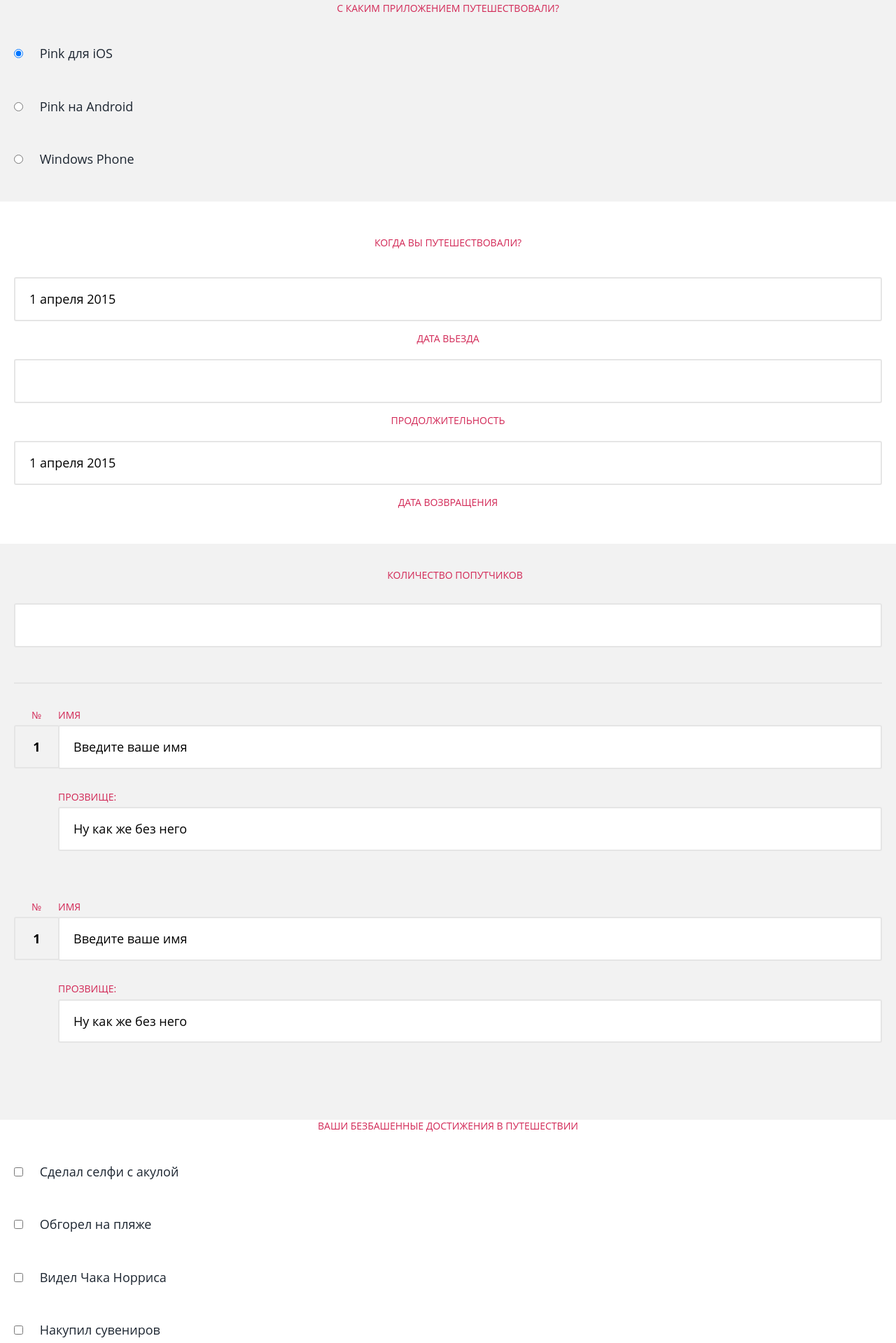
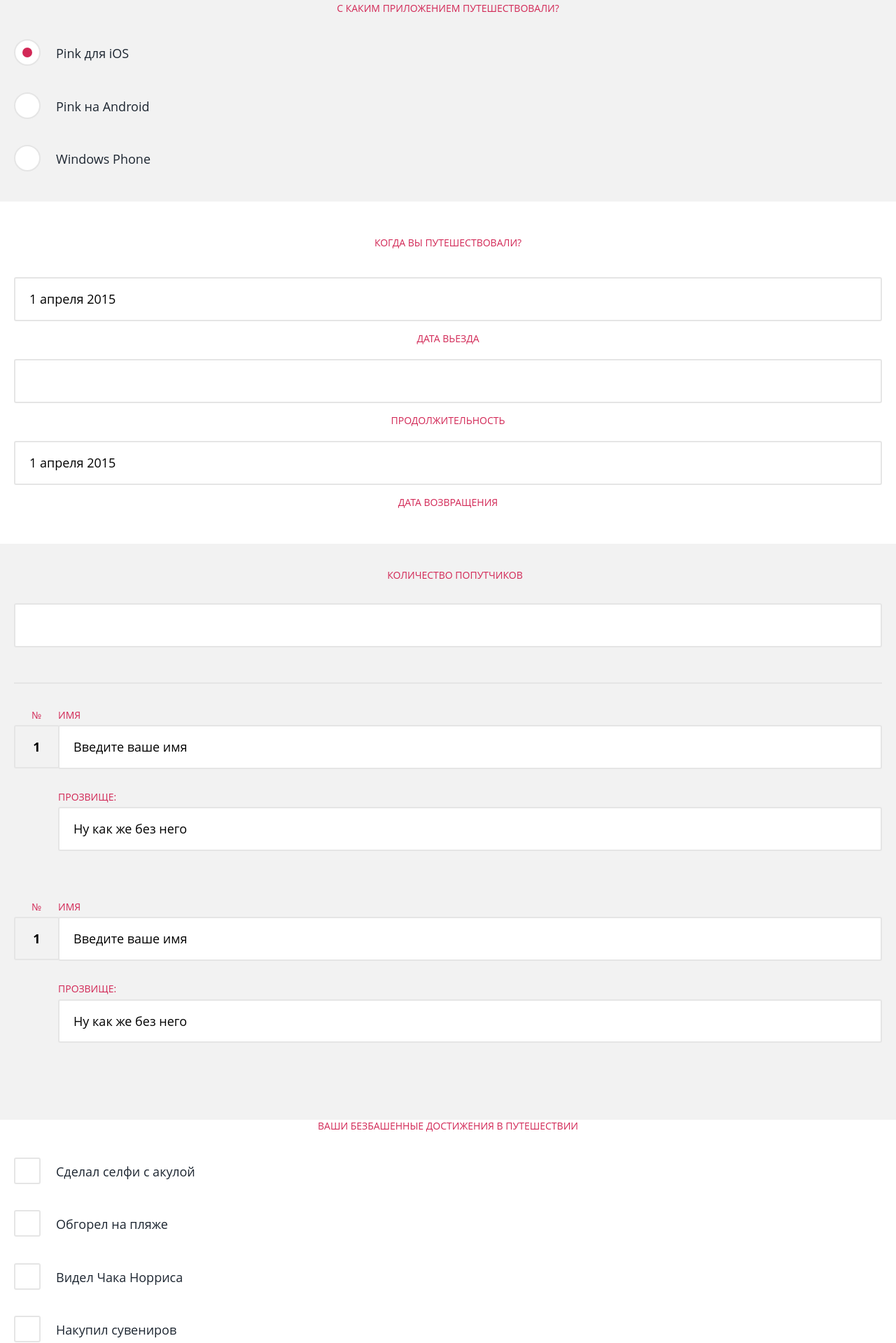
Before and after one commit to 200NyuRa/64010-pink, a website: page form.html in a window 1280 px wide. Shown: the part 697-2616 px from the top of the page at 70% size. Drawn offline with nearby package versions, Linux system fonts and the light colour scheme; files that its build step writes are made by us from their sources.

Commit message:
форма последнее обновление от 05.10.2015

```diff
--- a/form.html
+++ b/form.html
@@ -77,15 +77,15 @@
 									<div class="group-app__title form__title">С каким приложением путешествовали?</div>
 									<div class="group-app__row">
 										<input type="radio" name="приложение" value="ForiOS" id="ForiOS" checked>
-										<label class="form__label form__label--check" for="ForiOS">Pink для iOS</label>
+										<label class="form__label form__label--radio" for="ForiOS">Pink для iOS</label>
 									</div>
 									<div class="group-app__row">
 										<input type="radio" name="приложение" value="ForAndroid" id="ForAndroid">
-										<label class="form__label form__label--check" for="ForAndroid">Pink на Android</label>
+										<label class="form__label form__label--radio" for="ForAndroid">Pink на Android</label>
 									</div>
 									<div class="group-app__row">
 										<input type="radio" name="приложение" value="ForWindows" id="ForWindows">
-										<label class="form__label form__label--check" for="ForWindows">Windows Phone</label>
+										<label class="form__label form__label--radio" for="ForWindows">Windows Phone</label>
 									</div>
 								</div>
 							</fieldset>
@@ -163,24 +163,24 @@
 
 							<fieldset class="form__group form__group--light">
 								<div class="form__title">Ваши безбашенные достижения в путешествии</div>
-								<div class="form__field-wrap form__field-wrap--check">
+								<div class="form__field-wrap form__field-wrap--radio">
 									<input type="checkbox" name="achievement1" id="achievement1">
 									<label class="form__label form__label--check" for="achievement1">Сделал селфи с акулой</label>
 								</div>
-								<div class="form__field-wrap form__field-wrap--check">
+								<div class="form__field-wrap form__field-wrap--radio">
 									<input type="checkbox" name="achievement2" id="achievement2">
 									<label class="form__label form__label--check" for="achievement2">Обгорел на пляже</label>
 								</div>
-								<div class="form__field-wrap form__field-wrap--check">
+								<div class="form__field-wrap form__field-wrap--radio">
 
 									<input type="checkbox" name="achievement3" id="achievement3">
 									<label class="form__label form__label--check" for="achievement3">Видел Чака Норриса</label>
 								</div>
-								<div class="form__field-wrap form__field-wrap--check">
+								<div class="form__field-wrap form__field-wrap--radio">
 									<input type="checkbox" name="achievement4" id="achievement4">
 									<label class="form__label form__label--check" for="achievement4">Накупил сувениров</label>
 								</div>
-								<div class="form__field-wrap form__field-wrap--check">
+								<div class="form__field-wrap form__field-wrap--radio">
 									<input type="checkbox" name="achievement5" id="achievement5">
 									<label class="form__label form__label--check" for="achievement5">Удержал башню</label>
 								</div>
--- a/sass/_form.scss
+++ b/sass/_form.scss
@@ -11,6 +11,7 @@
 
 .form {
 	&__label {
+		/*подписи полей*/
 	font-size: $font-size-base;
 	font-family: $font-family-text;
 	line-height: 2.1;
@@ -22,6 +23,7 @@
 }
 
 	&__label--check {
+		/*модификатор подписи полей чекбоксы*/
 	color: $blue-dark;
 	text-transform: none;
 	padding-left: 20px;
@@ -29,9 +31,54 @@
 	font-size: $font-size-larger;
 	line-height: 1.7;
 	margin-bottom: 45px;
+	position: relative;
+	padding-left: 60px;
+	cursor: pointer;
+
+		&:before {
+		content: "";
+		display: block;
+		width: 38px;
+		height: 38px;
+		background: $white;
+		border: 2px solid $gray;
+		position: absolute;
+		left: 0;
+		top: -5px;
+		border-radius: 3px;
+	}
+}
+
+	&__label--radio {
+	/*модификатор подписи полей радиоконоки*/
+	color: $blue-dark;
+	text-transform: none;
+	padding-left: 20px;
+	display: inline-block;
+	font-size: $font-size-larger;
+	line-height: 1.7;
+	margin-bottom: 45px;
+	position: relative;
+	padding-left: 60px;
+	cursor: pointer;
+
+
+	&:before {
+		content: "";
+		display: block;
+		width: 38px;
+		height: 38px;
+		background: $white;
+		border: 2px solid $gray;
+		position: absolute;
+		left: 0;
+		top: -5px;
+		border-radius: 50px;
+	}
 }
 
 	&__field {
+		/*поля формы*/
 		display: inline-block;
 		width: 100%;
 		padding: 15px 20px;
@@ -77,6 +124,25 @@
 		text-transform: uppercase;
 		margin-bottom: 40px;
 	}
+}
+
+
+input[type="checkbox"],
+input[type="radio"] {
+		display: none;
+	}
+
+
+input[type="radio"]:checked + .form__label--radio:after {
+	content: "";
+	display: block;
+	width: 14px;
+	height: 14px;
+	background: $red-dark;
+	position: absolute;
+	left: 12px;
+	top: 7px;
+	border-radius: 503px;
 }
 
 .group-user-info {
```
